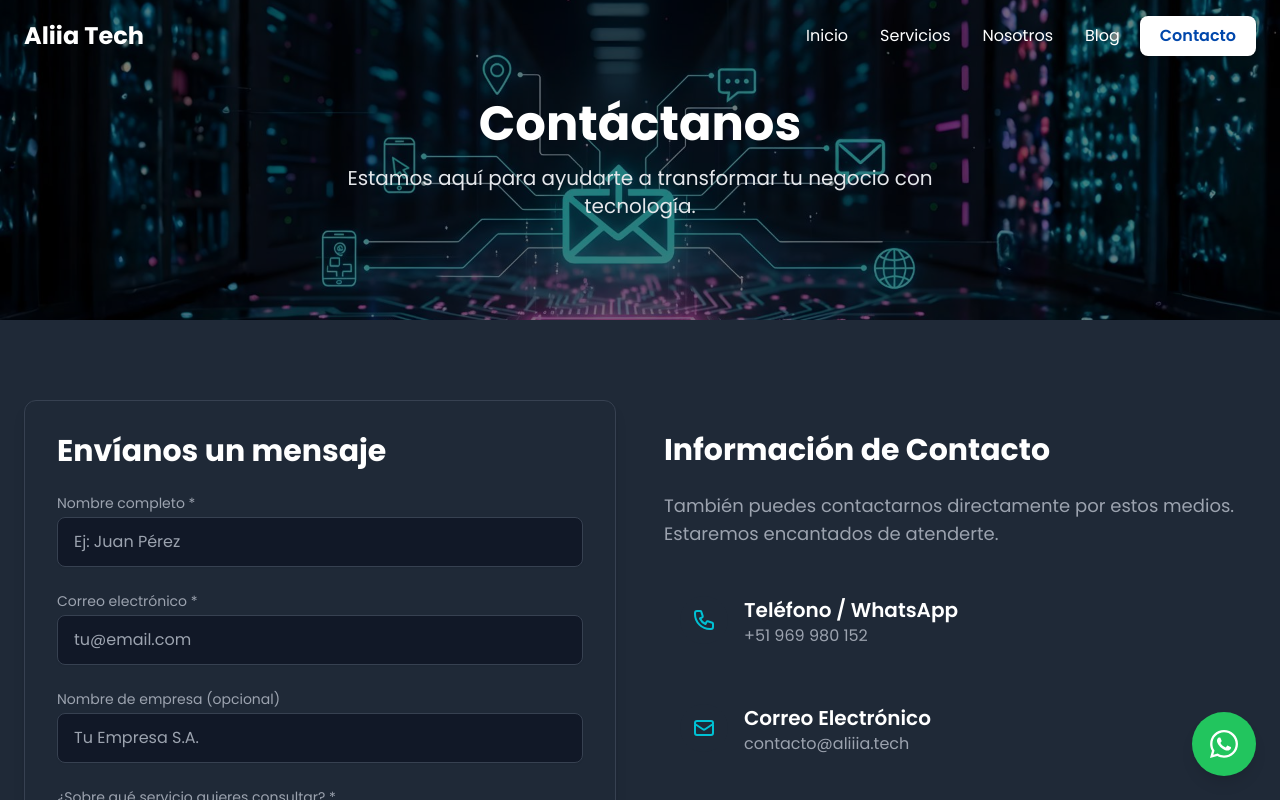
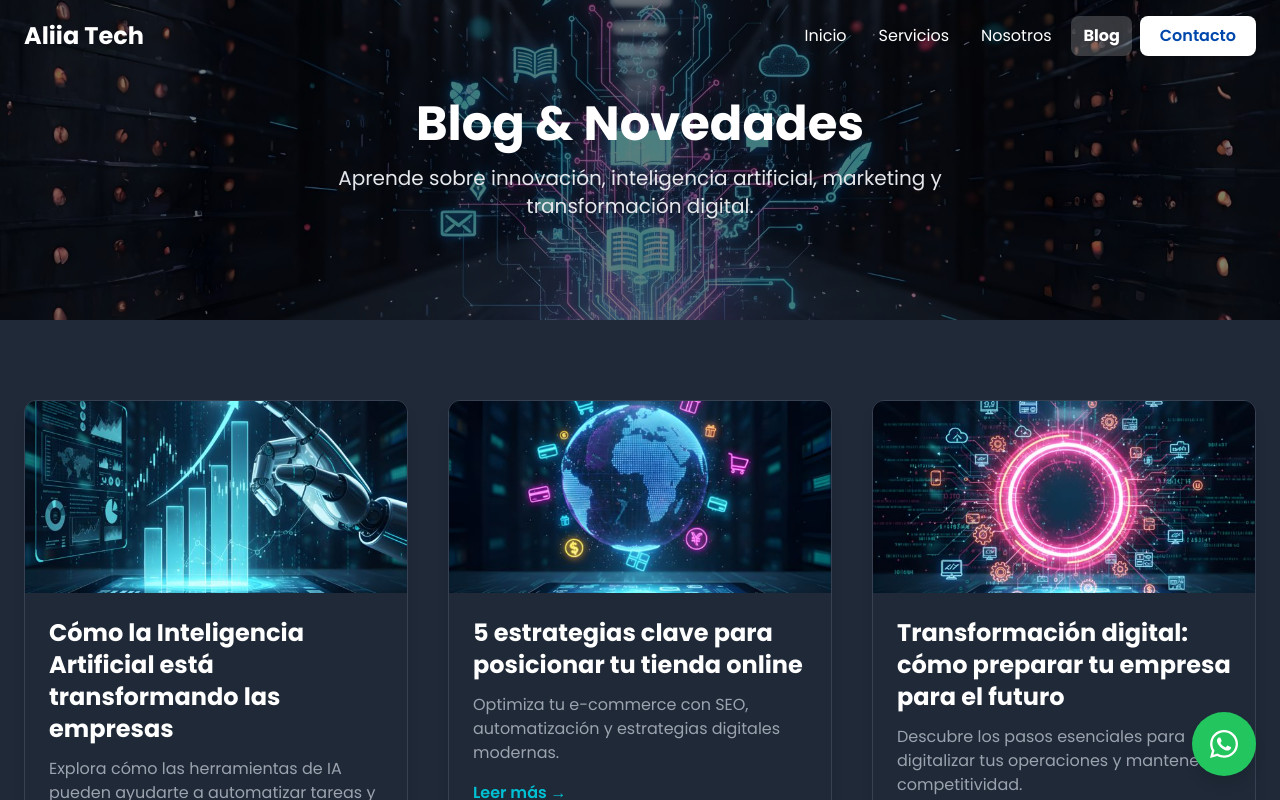
Before and after one commit to XeanN/AliiaTech, a React (Vite) app in the folder aliia-tech/: page /#/blog in a window 1280 px wide. Before the commit this address led to /#/contacto. Shown: the top 800 px of the page. Built offline with nearby package versions, Linux system fonts and the light colour scheme.

Commit message:
Lo ultimo

```diff
--- a/aliia-tech/src/data/blogData.jsx
+++ b/aliia-tech/src/data/blogData.jsx
@@ -7,7 +7,7 @@
         slug: "como-ia-transforma-empresas",
         title: "Cómo la Inteligencia Artificial está transformando las empresas",
         shortDescription: "Explora cómo las herramientas de IA pueden ayudarte a automatizar tareas y aumentar tus ventas.",
-        imageUrl: "/IA-Negocios.jpg ",
+        imageUrl: "/AliiaTech/IA-Negocios.jpg ",
         author: "CEO de Aliia Tech",
         date: "5 de Noviembre, 2025",
         // --- CONTENIDO EXPANDIDO ---
@@ -63,7 +63,7 @@
         slug: "5-estrategias-tienda-online",
         title: "5 estrategias clave para posicionar tu tienda online",
         shortDescription: "Optimiza tu e-commerce con SEO, automatización y estrategias digitales modernas.",
-        imageUrl: "/E-commerce.jpg",
+        imageUrl: "/AliiaTech/E-commerce.jpg",
         author: "Especialista en E-commerce",
         date: "1 de Noviembre, 2025",
         // --- CONTENIDO EXPANDIDO ---
@@ -121,7 +121,7 @@
         slug: "transformacion-digital-futuro",
         title: "Transformación digital: cómo preparar tu empresa para el futuro",
         shortDescription: "Descubre los pasos esenciales para digitalizar tus operaciones y mantener tu competitividad.",
-        imageUrl: "/Transformacion-Digital.jpg",
+        imageUrl: "/AliiaTech/Transformacion-Digital.jpg",
         author: "Consultor Senior",
         date: "28 de Octubre, 2025",
         // --- CONTENIDO EXPANDIDO ---
--- a/aliia-tech/src/pages/About.jsx
+++ b/aliia-tech/src/pages/About.jsx
@@ -19,7 +19,7 @@
       <PageHeader
         title="Sobre Nosotros"
         subtitle="Conoce más sobre nuestro equipo, nuestra misión y los valores que nos impulsan."
-        imageUrl="/Hero-Nosotros.jpg"
+        imageUrl="/AliiaTech/Hero-Nosotros.jpg"
       />
 
       {/* Contenido de Nosotros (¡AHORA CON TEMA OSCURO!) */}
--- a/aliia-tech/src/pages/Blog.jsx
+++ b/aliia-tech/src/pages/Blog.jsx
@@ -9,7 +9,7 @@
       <PageHeader
         title="Blog & Novedades"
         subtitle="Aprende sobre innovación, inteligencia artificial, marketing y transformación digital."
-        imageUrl="/Hero-Blog.jpg"
+        imageUrl="/AliiaTech/Hero-Blog.jpg"
       />
 
       <section className="content-card" data-aos="fade-up">
--- a/aliia-tech/src/pages/Contact.jsx
+++ b/aliia-tech/src/pages/Contact.jsx
@@ -136,7 +136,7 @@
       <PageHeader
         title="Contáctanos"
         subtitle="Estamos aquí para ayudarte a transformar tu negocio con tecnología."
-        imageUrl="/Hero_Contacto.jpg"
+        imageUrl="/AliiaTech/Hero_Contacto.jpg"
       />
 
       <section className="content-card" data-aos="fade-up">
--- a/aliia-tech/src/pages/Services.jsx
+++ b/aliia-tech/src/pages/Services.jsx
@@ -16,8 +16,8 @@
 );
 const PilarIconMarketing = () => (
   <svg xmlns="http://www.w3.org/2000/svg" fill="none" viewBox="0 0 24 24" strokeWidth={1.5} stroke="currentColor" className="w-10 h-10 text-accent-start">
-     <path strokeLinecap="round" strokeLinejoin="round" d="M10.5 6a7.5 7.5 0 1 0 7.5 7.5h-7.5V6Z" />
-     <path strokeLinecap="round" strokeLinejoin="round" d="M13.5 10.5H21A7.5 7.5 0 0 0 13.5 3v7.5Z" />
+    <path strokeLinecap="round" strokeLinejoin="round" d="M10.5 6a7.5 7.5 0 1 0 7.5 7.5h-7.5V6Z" />
+    <path strokeLinecap="round" strokeLinejoin="round" d="M13.5 10.5H21A7.5 7.5 0 0 0 13.5 3v7.5Z" />
   </svg>
 );
 const PilarIconIndustria = () => (
@@ -95,7 +95,7 @@
       <PageHeader
         title="Nuestros Pilares de Servicio"
         subtitle="Soluciones integrales para cada área de tu Transformación Digital."
-        imageUrl="/Hero-Servicios.jpg"
+        imageUrl="/AliiaTech/Hero-Servicios.jpg"
       />
 
       <section className="content-card">
```
